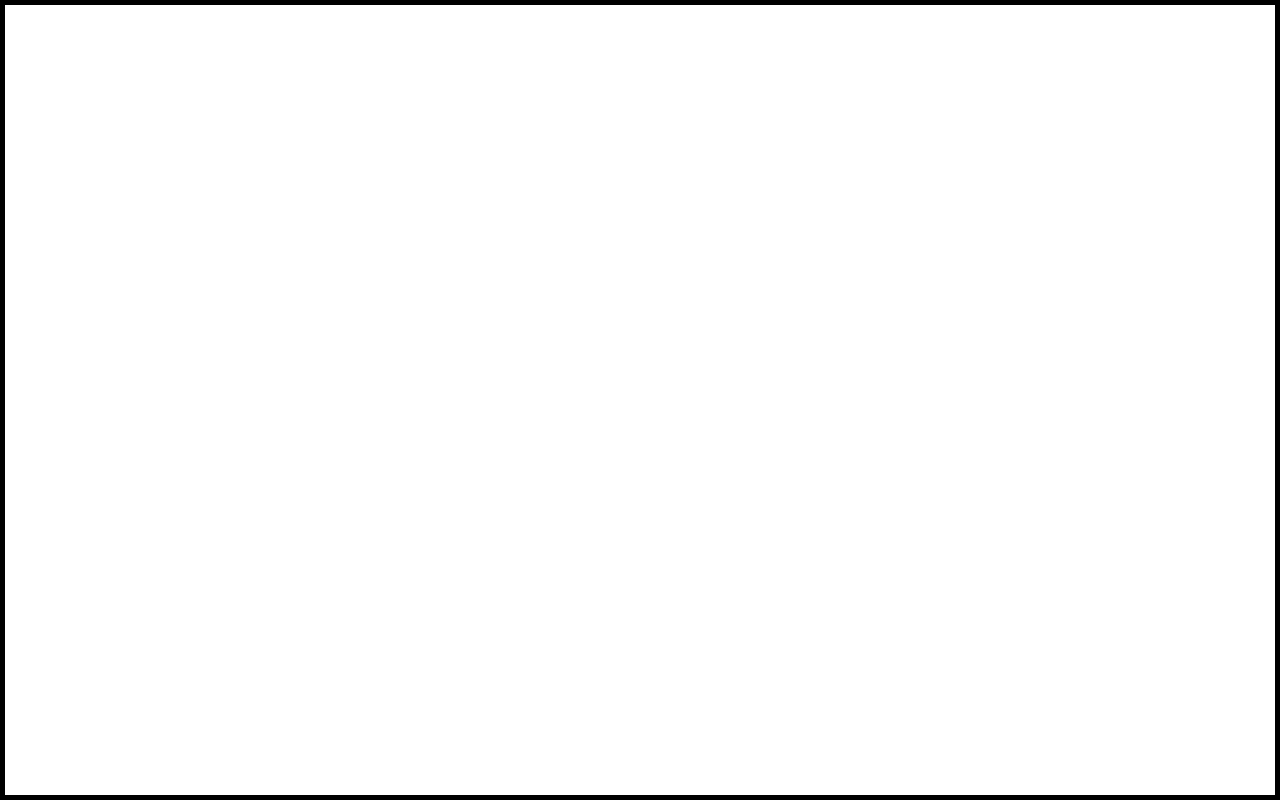
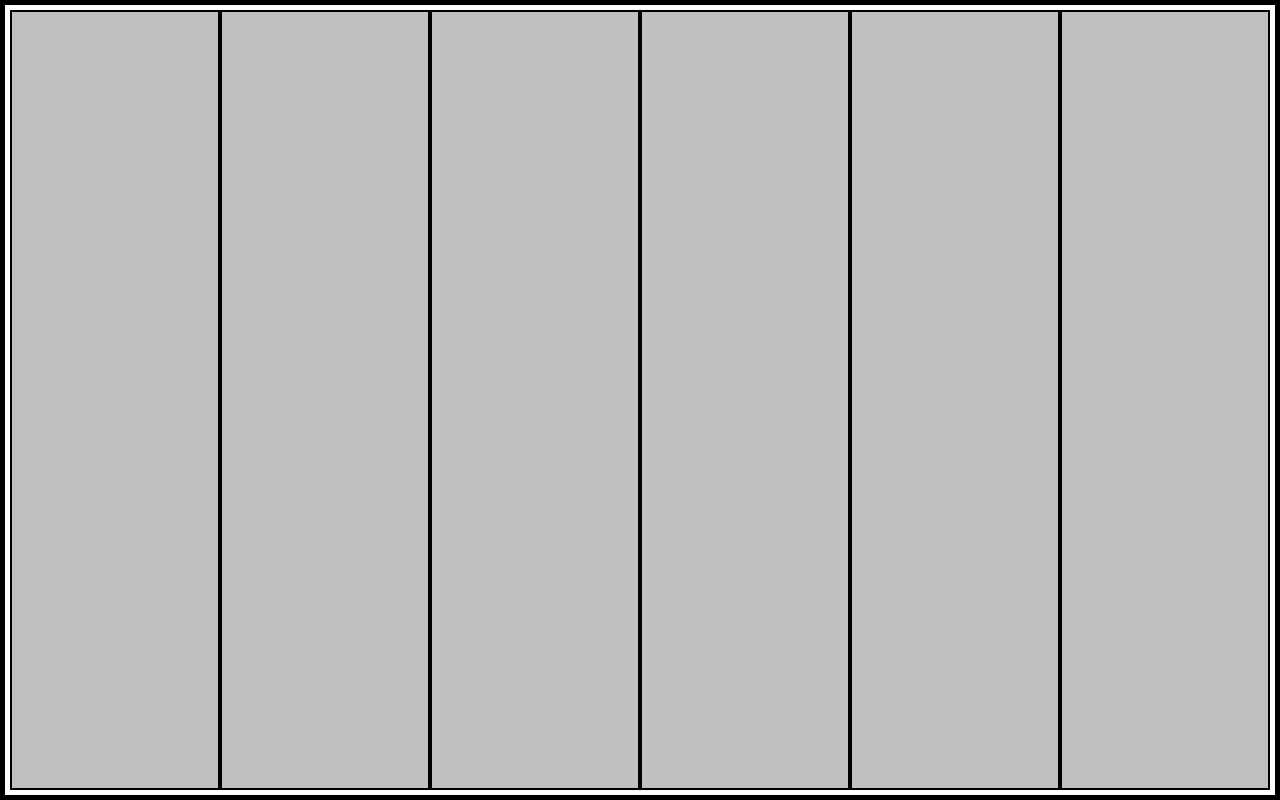
Before and after one commit to Babb2000/FlexBox-Grid-Project, a plain HTML site: page index.html in a window 1280 px wide. Drawn offline with Linux system fonts and the light colour scheme.

Commit message:
Adding styling to main columns

```diff
--- a/style.css
+++ b/style.css
@@ -23,4 +23,14 @@ body{
     height: 100%;
     width: 100%;
     border: 5px solid black;
+    padding: 5px;
+    display: flex;
 }
+
+.mainColumn{
+    height: 100%;
+    width: 100%;
+    background-color: silver;
+    border-style: border-box;
+    border: 2px solid black;
+}
```
